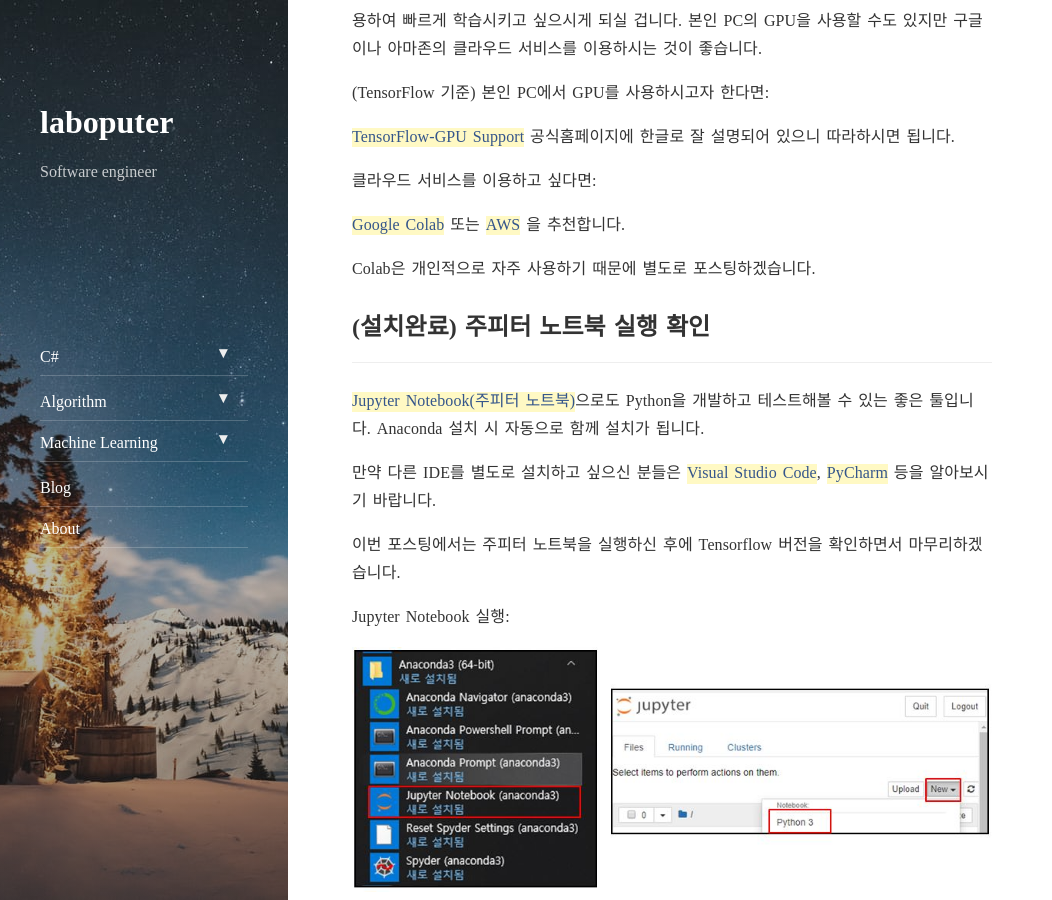
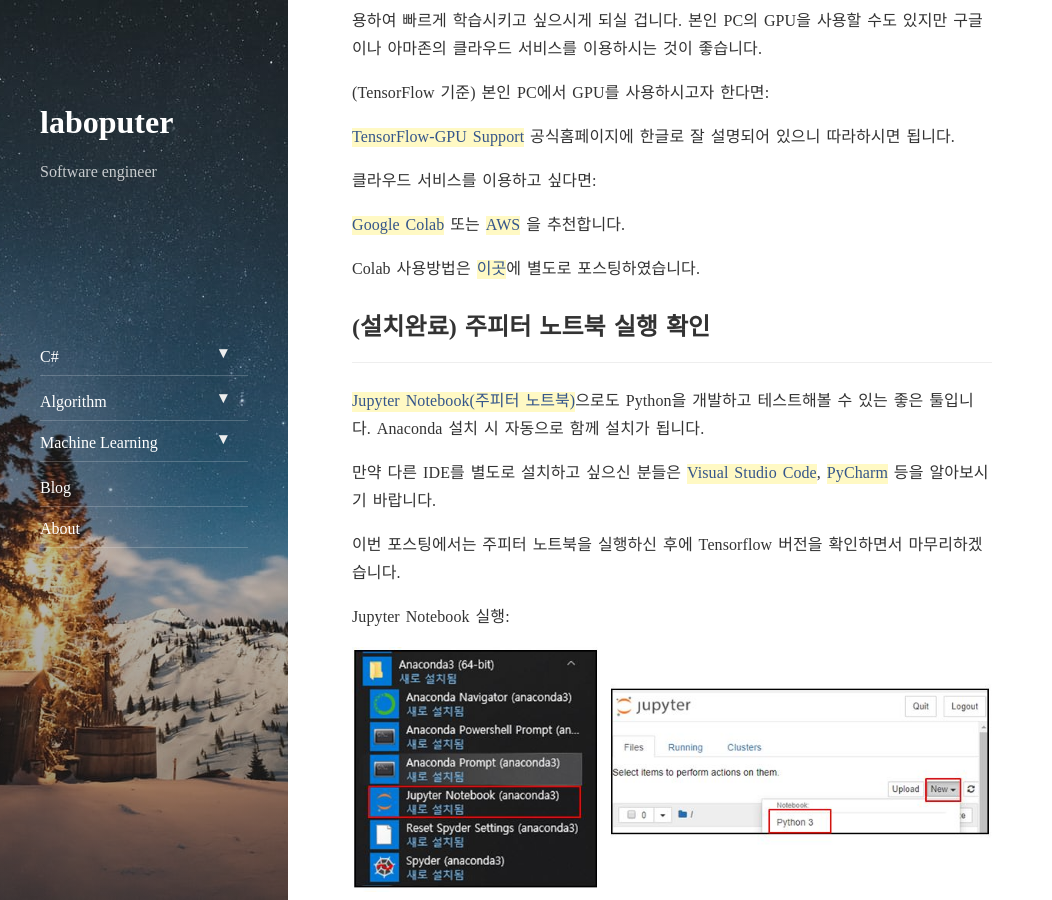
Before and after one commit to Laboputer/Laboputer.github.io, a Jekyll site: the page built from _posts/ml-python/2020-04-03-python-setup.md, in a window 1280 px wide and 900 px high, scrolled down 3489 px. Shown: the whole window, without its empty margins (0-1052 px from the left). Built offline with Jekyll 4.4.1, drawn with Linux system fonts in a browser that asks for light colours; nearby versions of some CDN libraries; comment, search, counter and statistics services are not loaded.

Commit message:
update post ml-python:python-setup

```diff
--- a/_posts/ml-python/2020-04-03-python-setup.md
+++ b/_posts/ml-python/2020-04-03-python-setup.md
@@ -93,7 +93,7 @@
 
 [Google Colab](https://colab.research.google.com/notebooks/intro.ipynb) 또는 [AWS](https://aws.amazon.com/ko/ec2/) 을 추천합니다.
 
-Colab은 개인적으로 자주 사용하기 때문에 별도로 포스팅하겠습니다.
+Colab 사용방법은 [이곳](https://laboputer.github.io/machine-learning/2020/04/04/colab/)에 별도로 포스팅하였습니다.
 
 ## (설치완료) 주피터 노트북 실행 확인
 ---
```
